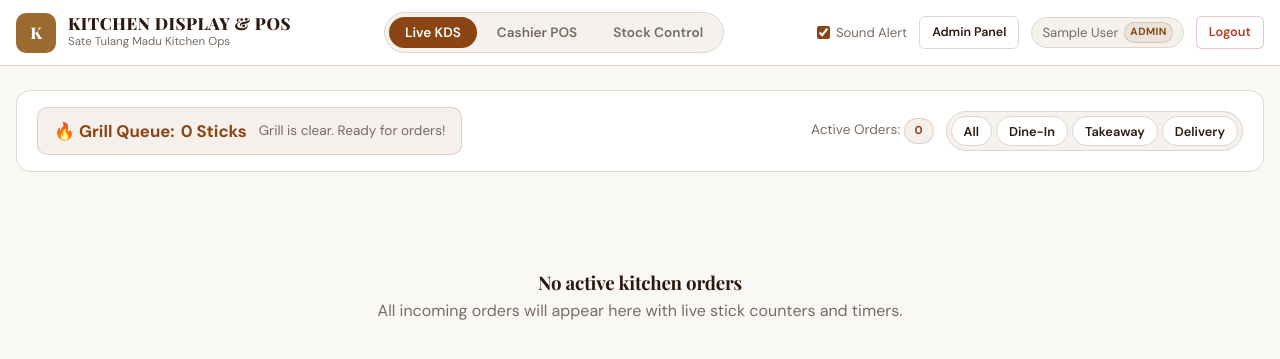
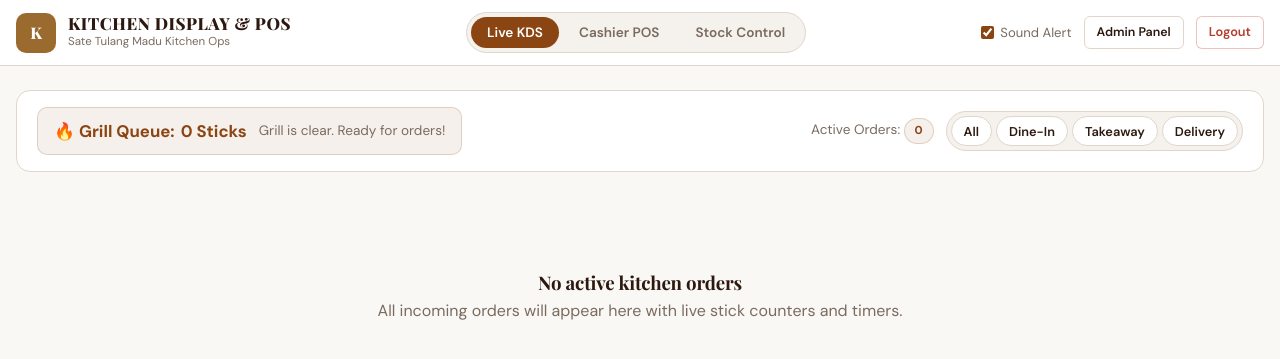
Before and after one commit to Izzul022/satay-ordering-system, a PHP site: page /kitchen.php in a window 1280 px wide. Shown: the top 359 px of the page. Run offline with PHP 8.4, Linux system fonts and the light colour scheme; the visitor is signed in with stand-in values (Sample User, id 1); data comes from the database, SQL or seed files in the repository; data that the repository does not hold is empty.

Commit message:
Remove user role badge pill from top navigation bar across all views

```diff
--- a/admin.php
+++ b/admin.php
@@ -65,11 +65,6 @@ $currentUser = get_current_auth_user();
 
         <!-- Navigation & User Logout -->
         <div class="nav-actions" style="display:flex; align-items:center; gap:0.75rem;">
-            <div style="display:flex; align-items:center; gap:6px; font-size:0.82rem; color:var(--text-muted); background:var(--bg-card); padding:4px 10px; border-radius:var(--radius-full); border:1px solid var(--border-color);">
-                <span><?php echo htmlspecialchars($currentUser['full_name'] ?? 'Admin'); ?></span>
-                <span class="badge badge-primary" style="font-size:0.65rem; padding:1px 5px;">ADMIN</span>
-            </div>
-
             <a href="logout.php?redirect=login.php" class="btn btn-secondary btn-sm" style="font-size:0.8rem; padding:0.35rem 0.75rem; border-color:rgba(181, 61, 46, 0.3); color:var(--danger);">
                 Logout
             </a>
--- a/assets/js/customer.js
+++ b/assets/js/customer.js
@@ -59,14 +59,10 @@ const CustomerApp = {
     if (!container) return;
 
     if (this.currentUser) {
-      const roleBadgeClass = this.currentUser.role === 'customer' ? 'role-tag-customer' : 'badge-primary';
       container.innerHTML = `
         <div class="customer-profile-menu">
           <button class="profile-trigger-btn" onclick="CustomerApp.toggleProfileDropdown(event)">
             <span id="nav-user-name">${SatayApp.escapeHtml(this.currentUser.full_name)}</span>
-            <span class="badge ${roleBadgeClass}" style="font-size:0.65rem; padding:1px 6px;">
-              ${(this.currentUser.role || 'CUSTOMER').toUpperCase()}
-            </span>
             <span style="font-size:0.7rem;">&#9662;</span>
           </button>
           <div class="profile-dropdown-menu" id="profile-dropdown-menu">
--- a/index.php
+++ b/index.php
@@ -63,9 +63,6 @@ if (!$currentUser && !$guestInfo) {
                     <div class="customer-profile-menu">
                         <button class="profile-trigger-btn" onclick="CustomerApp.toggleProfileDropdown(event)">
                             <span id="nav-user-name"><?php echo htmlspecialchars($currentUser['full_name']); ?></span>
-                            <span class="badge <?php echo $currentUser['role'] === 'customer' ? 'role-tag-customer' : 'badge-primary'; ?>" style="font-size:0.65rem; padding:1px 6px;">
-                                <?php echo strtoupper($currentUser['role']); ?>
-                            </span>
                             <span style="font-size:0.65rem;">&#9662;</span>
                         </button>
                         <div class="profile-dropdown-menu" id="profile-dropdown-menu">
--- a/kitchen.php
+++ b/kitchen.php
@@ -66,13 +66,6 @@ $currentUser = get_current_auth_user();
                     Admin Panel
                 </a>
             <?php endif; ?>
-
-            <div style="display:flex; align-items:center; gap:6px; font-size:0.82rem; color:var(--text-muted); background:var(--bg-card); padding:4px 10px; border-radius:var(--radius-full); border:1px solid var(--border-color);">
-                <span><?php echo htmlspecialchars($currentUser['full_name'] ?? 'Staff'); ?></span>
-                <span class="badge <?php echo ($currentUser['role'] === 'admin') ? 'badge-primary' : 'badge-gold'; ?>" style="font-size:0.65rem; padding:1px 5px;">
-                    <?php echo strtoupper($currentUser['role'] ?? 'STAFF'); ?>
-                </span>
-            </div>
 
             <a href="logout.php?redirect=login.php" class="btn btn-secondary btn-sm" style="font-size:0.8rem; padding:0.35rem 0.75rem; border-color:rgba(181, 61, 46, 0.3); color:var(--danger);">
                 Logout
```
